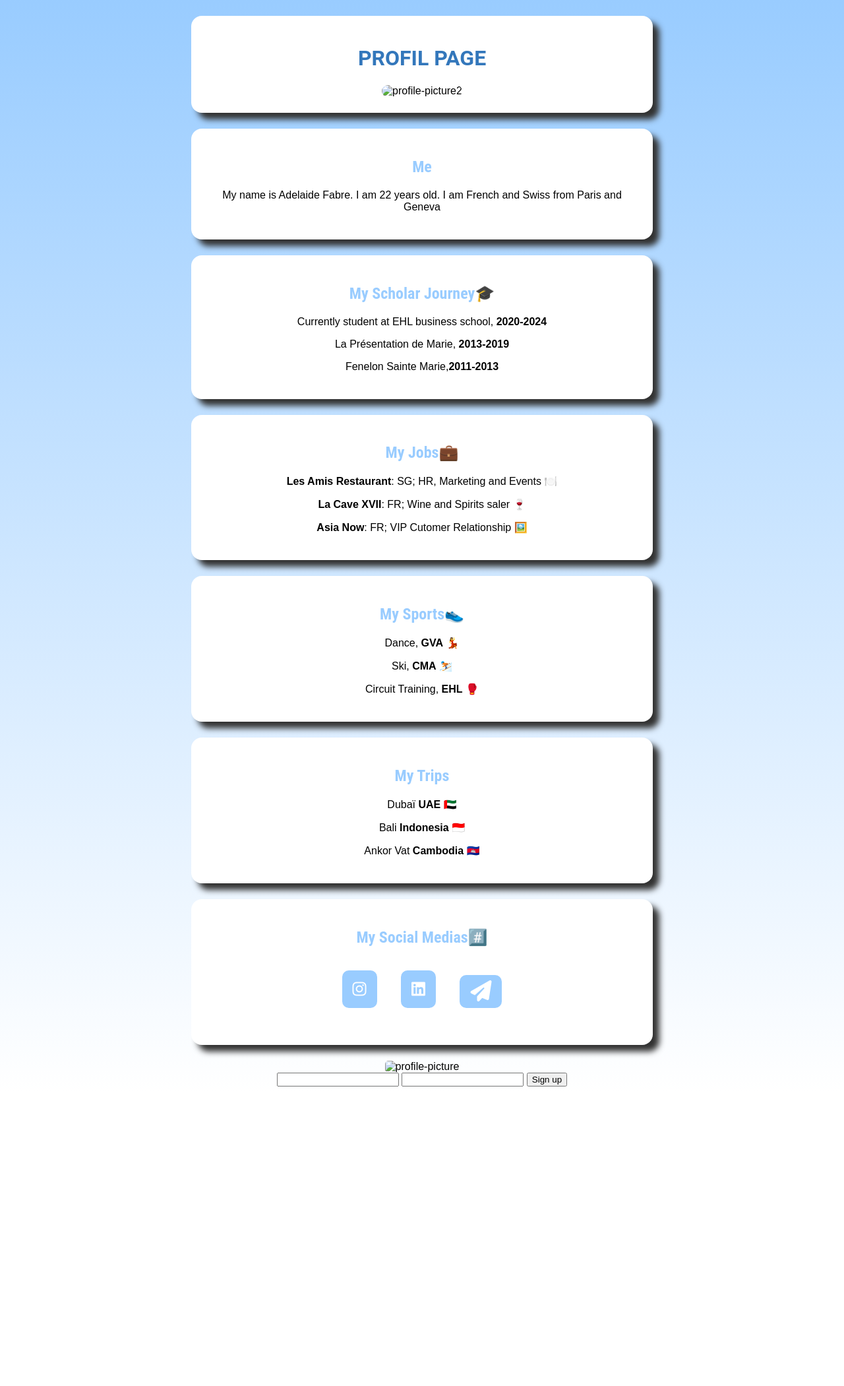
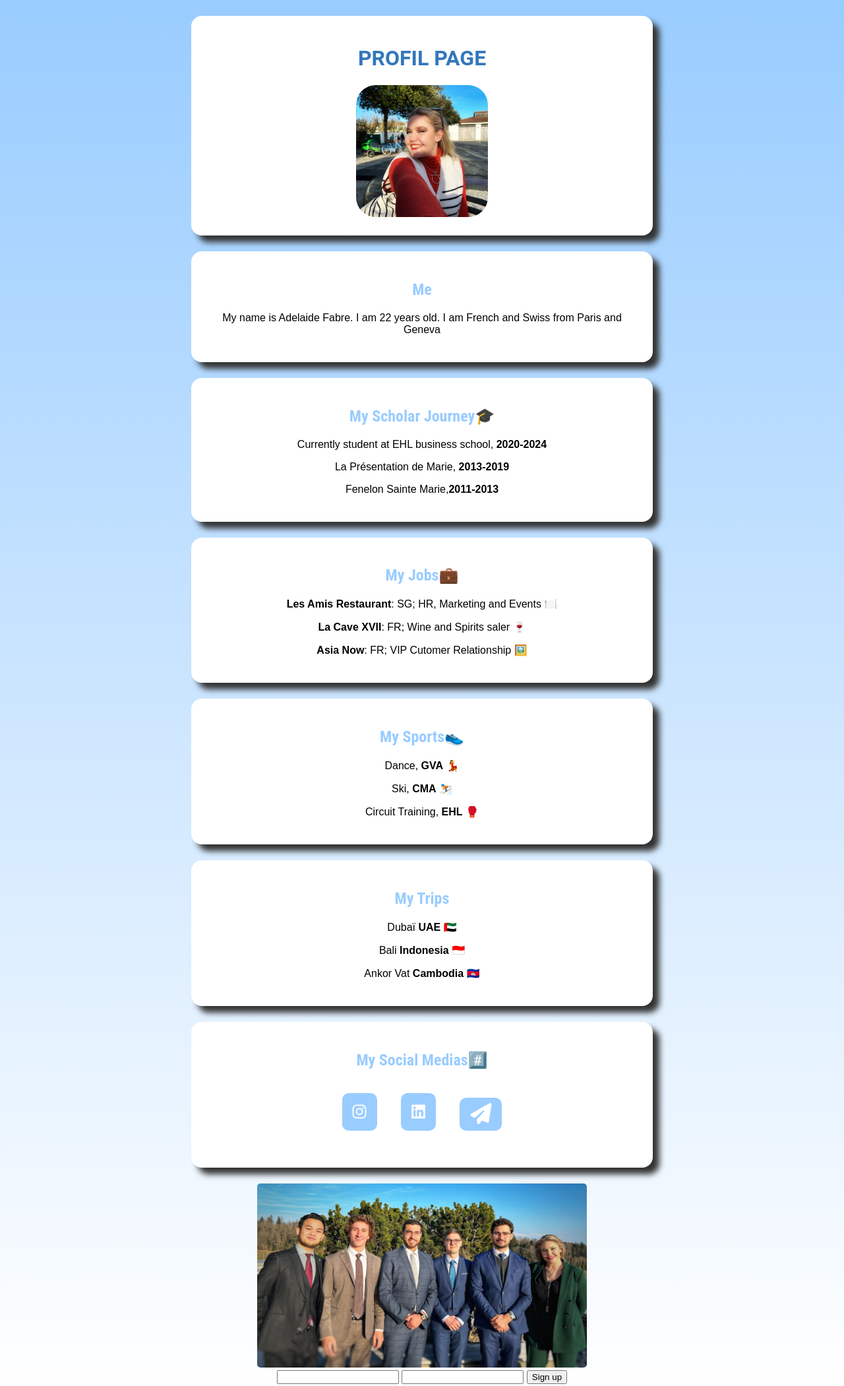
Before and after one commit to Adelaide2210/my-ehl-profile, a plain HTML site: page index.html in a window 1280 px wide. Shown: the whole page at 66% size. Before the commit the page ends 1655 px from the top, so only its background shows below. Drawn offline with Linux system fonts and the light colour scheme.

Commit message:
Update index.html

```diff
--- a/index.html
+++ b/index.html
@@ -5,7 +5,7 @@
 		<meta charset="UTF-8">
 		<meta name="viewport" content="width=device-width, initial-scale=1.0">
 		<script src="https://kit.fontawesome.com/309c2096bd.js" crossorigin="anonymous"></script>
-		<link rel="icon" type="image/png" href="C:\Users\Santi\OneDrive\Profile\images\ehl-logo.png">
+		<link rel="icon" type="image/png" href="ehl-logo.png">
 		<link rel="stylesheet" href="style.css">
 		<title>PROFILE PAGE</title>
 	</head>
@@ -18,7 +18,7 @@
 		<!-- TITLE -->
 		<div class="card">
 			<h1 class="animated-heading">PROFIL PAGE</h1>
-			<img id="image 1" src="./images/profile-picture2.png" alt="profile-picture2">
+			<img id="image 1" src="profile-picture2.png" alt="profile-picture2">
 		</div>
 
 
@@ -77,7 +77,7 @@
 </div>
 
 		<!-- PHOTO 2 -->
-			<img id="group" src="./images/profile-picture.jpg" alt="profile-picture">
+			<img id="group" src="profile-picture.jpg" alt="profile-picture">
 
 </body>
 </html>
```
